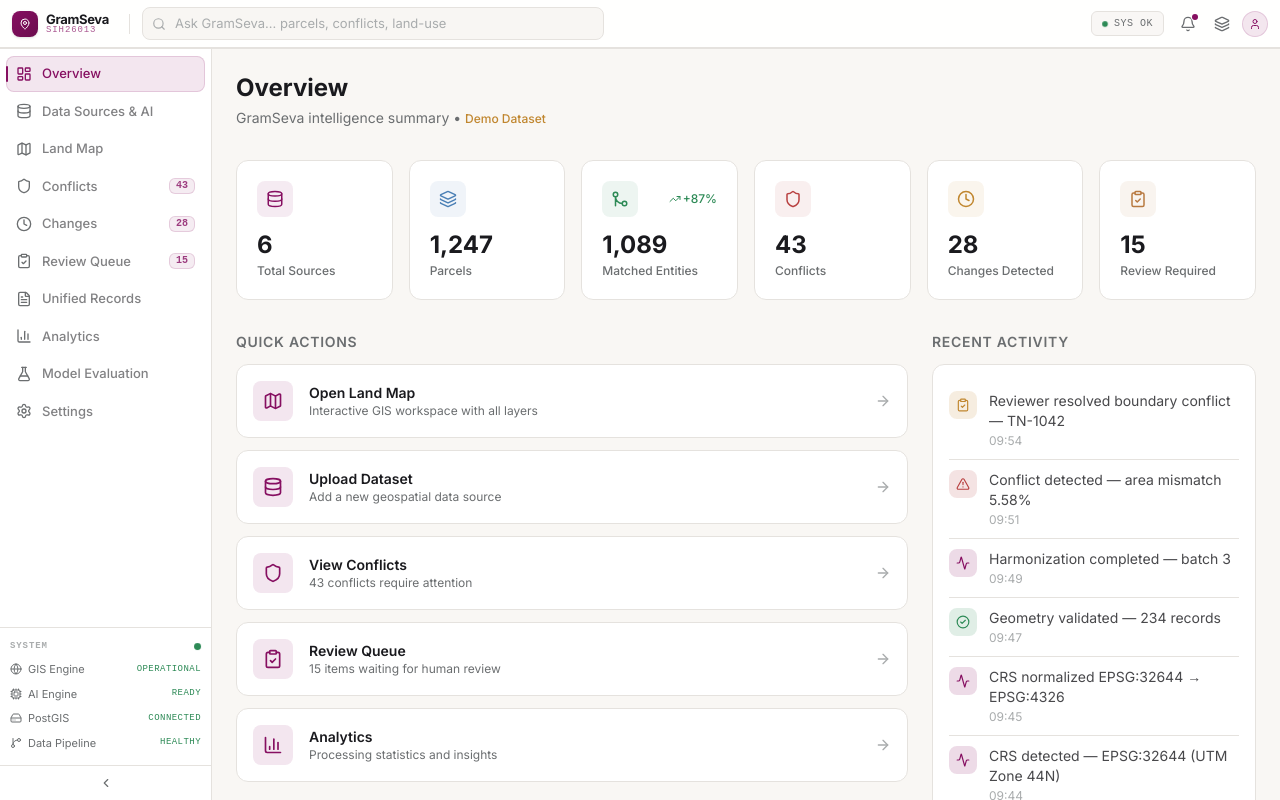
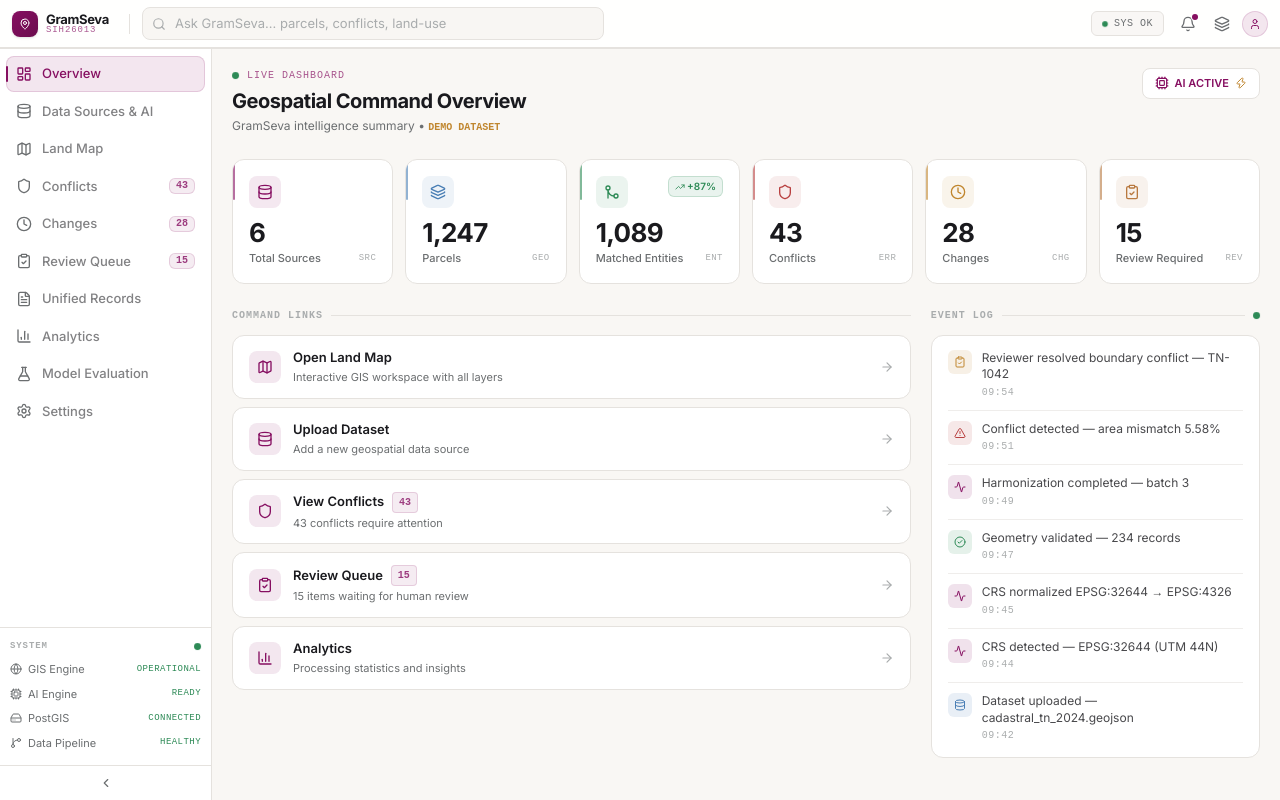
Before and after one commit to banupragathi/GramSeva, a Next.js app in the folder frontend/: page /dashboard in a window 1280 px wide. Built offline with nearby package versions, Linux system fonts and the light colour scheme.

Commit message:
feat(ui): redesign geospatial command dashboard

```diff
--- a/frontend/src/app/(workspace)/dashboard/page.tsx
+++ b/frontend/src/app/(workspace)/dashboard/page.tsx
@@ -16,10 +16,12 @@ import {
   CheckCircle2,
   BarChart3,
   Activity,
+  Cpu,
+  Zap,
 } from "lucide-react";
 
 /* ------------------------------------------------------------------ */
-/*  STAT CARD                                                           */
+/*  TELEMETRY STAT CARD — HUD style                                     */
 /* ------------------------------------------------------------------ */
 function StatCard({
   icon: Icon,
@@ -28,6 +30,7 @@ function StatCard({
   change,
   color,
   delay,
+  mono,
 }: {
   icon: React.ElementType;
   label: string;
@@ -35,36 +38,50 @@ function StatCard({
   change?: string;
   color: string;
   delay: number;
+  mono?: string;
 }) {
   return (
     <motion.div
-      initial={{ opacity: 0, y: 12 }}
+      initial={{ opacity: 0, y: 14 }}
       animate={{ opacity: 1, y: 0 }}
-      transition={{ delay, duration: 0.4 }}
-      className="p-5 rounded-xl border border-border bg-surface-card hover:shadow-md transition-shadow"
+      transition={{ delay, duration: 0.35, ease: "easeOut" }}
+      className="relative p-4 rounded-xl border border-border bg-surface-card hover:border-primary/25 hover:shadow-lg transition-all group overflow-hidden"
     >
-      <div className="flex items-center justify-between mb-3">
+      {/* Corner accent */}
+      <div
+        className="absolute top-0 left-0 w-0.5 h-10 rounded-b-full opacity-60"
+        style={{ backgroundColor: color }}
+      />
+
+      <div className="flex items-start justify-between mb-3">
         <div
-          className="w-9 h-9 rounded-lg flex items-center justify-center"
-          style={{ backgroundColor: `${color}15` }}
+          className="w-8 h-8 rounded-lg flex items-center justify-center flex-shrink-0"
+          style={{ backgroundColor: `${color}18` }}
         >
-          <Icon className="w-4.5 h-4.5" style={{ color }} />
+          <Icon className="w-4 h-4" style={{ color }} />
         </div>
         {change && (
-          <span className="text-xs font-medium text-success flex items-center gap-0.5">
-            <TrendingUp className="w-3 h-3" />
+          <span className="text-[10px] font-semibold text-success flex items-center gap-0.5 bg-success/10 px-1.5 py-0.5 rounded-md border border-success/20">
+            <TrendingUp className="w-2.5 h-2.5" />
             {change}
           </span>
         )}
       </div>
-      <div className="text-2xl font-bold mb-0.5">{value}</div>
-      <div className="text-xs text-neutral-dark font-medium">{label}</div>
+
+      <div className="text-[26px] font-bold tracking-tight leading-none mb-1">{value}</div>
+
+      <div className="flex items-center justify-between">
+        <div className="text-[11px] text-neutral-dark font-medium">{label}</div>
+        {mono && (
+          <span className="font-mono text-[9px] text-neutral tracking-wider">{mono}</span>
+        )}
+      </div>
     </motion.div>
   );
 }
 
 /* ------------------------------------------------------------------ */
-/*  QUICK ACTION                                                       */
+/*  QUICK ACTION — refined card                                         */
 /* ------------------------------------------------------------------ */
 function QuickAction({
   icon: Icon,
@@ -72,38 +89,47 @@ function QuickAction({
   description,
   href,
   delay,
+  badge,
 }: {
   icon: React.ElementType;
   label: string;
   description: string;
   href: string;
   delay: number;
+  badge?: string;
 }) {
   return (
     <motion.div
-      initial={{ opacity: 0, y: 12 }}
-      animate={{ opacity: 1, y: 0 }}
-      transition={{ delay, duration: 0.4 }}
+      initial={{ opacity: 0, x: -8 }}
+      animate={{ opacity: 1, x: 0 }}
+      transition={{ delay, duration: 0.3, ease: "easeOut" }}
     >
       <Link
         href={href}
-        className="group flex items-center gap-4 p-4 rounded-xl border border-border bg-surface-card hover:border-primary/30 hover:shadow-md transition-all"
+        className="group flex items-center gap-3 px-4 py-3 rounded-xl border border-border bg-surface-card hover:border-primary/30 hover:bg-primary/3 hover:shadow-md transition-all"
       >
-        <div className="w-10 h-10 rounded-lg bg-primary/10 flex items-center justify-center group-hover:bg-primary/15 transition-colors">
-          <Icon className="w-5 h-5 text-primary" />
+        <div className="w-8 h-8 rounded-lg bg-primary/10 flex items-center justify-center flex-shrink-0 group-hover:bg-primary/18 transition-colors">
+          <Icon className="w-4 h-4 text-primary" />
         </div>
         <div className="flex-1 min-w-0">
-          <div className="text-sm font-semibold">{label}</div>
-          <div className="text-xs text-neutral-dark">{description}</div>
+          <div className="flex items-center gap-2">
+            <span className="text-[13px] font-semibold">{label}</span>
+            {badge && (
+              <span className="font-mono text-[10px] font-semibold px-1.5 py-0.5 rounded bg-primary/8 text-primary/80 border border-primary/15">
+                {badge}
+              </span>
+            )}
+          </div>
+          <div className="text-[11px] text-neutral-dark mt-0.5">{description}</div>
         </div>
-        <ArrowRight className="w-4 h-4 text-neutral group-hover:text-primary transition-colors" />
+        <ArrowRight className="w-3.5 h-3.5 text-neutral group-hover:text-primary group-hover:translate-x-0.5 transition-all flex-shrink-0" />
       </Link>
     </motion.div>
   );
 }
 
 /* ------------------------------------------------------------------ */
-/*  RECENT ACTIVITY ITEM                                               */
+/*  ACTIVITY ITEM                                                        */
 /* ------------------------------------------------------------------ */
 function ActivityItem({
   time,
@@ -115,31 +141,31 @@ function ActivityItem({
   type: "upload" | "conflict" | "review" | "process" | "match";
 }) {
   const colors = {
-    upload: "bg-info/15 text-info",
-    conflict: "bg-error/15 text-error",
-    review: "bg-warning/15 text-warning",
-    process: "bg-primary/15 text-primary",
-    match: "bg-success/15 text-success",
+    upload:   { bg: "bg-info/12 text-info",      dot: "bg-info" },
+    conflict: { bg: "bg-error/12 text-error",     dot: "bg-error" },
+    review:   { bg: "bg-warning/12 text-warning", dot: "bg-warning" },
+    process:  { bg: "bg-primary/12 text-primary", dot: "bg-primary" },
+    match:    { bg: "bg-success/12 text-success", dot: "bg-success" },
   };
 
   const icons = {
-    upload: Database,
+    upload:   Database,
     conflict: AlertTriangle,
-    review: ClipboardCheck,
-    process: Activity,
-    match: CheckCircle2,
+    review:   ClipboardCheck,
+    process:  Activity,
+    match:    CheckCircle2,
   };
 
   const StatusIcon = icons[type];
 
   return (
-    <div className="flex items-start gap-3 py-2.5">
-      <div className={`w-7 h-7 rounded-lg flex items-center justify-center flex-shrink-0 ${colors[type]}`}>
-        <StatusIcon className="w-3.5 h-3.5" />
+    <div className="flex items-start gap-2.5 py-2.5 group">
+      <div className={`w-6 h-6 rounded-md flex items-center justify-center flex-shrink-0 ${colors[type].bg}`}>
+        <StatusIcon className="w-3 h-3" />
       </div>
       <div className="flex-1 min-w-0">
-        <div className="text-sm text-foreground/80">{description}</div>
-        <div className="text-xs text-neutral mt-0.5">{time}</div>
+        <div className="text-[12px] text-foreground/80 leading-snug">{description}</div>
+        <div className="font-mono text-[10px] text-neutral mt-0.5 tracking-wider">{time}</div>
       </div>
     </div>
   );
@@ -150,80 +176,72 @@ function ActivityItem({
 /* ================================================================== */
 export default function DashboardPage() {
   return (
-    <div className="p-6 max-w-7xl mx-auto">
-      {/* Header */}
+    <div className="p-5 max-w-7xl mx-auto space-y-6">
+
+      {/* ── Header ── */}
       <motion.div
-        initial={{ opacity: 0, y: 8 }}
+        initial={{ opacity: 0, y: 6 }}
         animate={{ opacity: 1, y: 0 }}
-        className="mb-8"
+        className="flex items-start justify-between"
       >
-        <h1 className="text-2xl font-bold mb-1">Overview</h1>
-        <p className="text-sm text-neutral-dark">
-          GramSeva intelligence summary • <span className="text-warning text-xs font-medium">Demo Dataset</span>
-        </p>
+        <div>
+          <div className="flex items-center gap-2 mb-1">
+            <span className="radar-dot" />
+            <span className="font-mono text-[10px] text-primary/70 tracking-widest uppercase">Live Dashboard</span>
+          </div>
+          <h1 className="text-xl font-bold tracking-tight">Geospatial Command Overview</h1>
+          <p className="text-[12px] text-neutral-dark mt-0.5">
+            GramSeva intelligence summary •{" "}
+            <span className="text-warning font-semibold font-mono text-[10px]">DEMO DATASET</span>
+          </p>
+        </div>
+        <div className="hidden md:flex items-center gap-1.5 px-3 py-1.5 rounded-lg border border-border bg-surface-card">
+          <Cpu className="w-3.5 h-3.5 text-primary" />
+          <span className="text-[11px] font-semibold text-primary">AI ACTIVE</span>
+          <Zap className="w-3 h-3 text-warning" />
+        </div>
       </motion.div>
 
-      {/* Stats Grid */}
-      <div className="grid grid-cols-2 lg:grid-cols-3 xl:grid-cols-6 gap-4 mb-8">
-        <StatCard icon={Database} label="Total Sources" value="6" color="#860F61" delay={0} />
-        <StatCard icon={Layers} label="Parcels" value="1,247" color="#4a7fb5" delay={0.05} />
-        <StatCard icon={GitMerge} label="Matched Entities" value="1,089" change="+87%" color="#2d8a56" delay={0.1} />
-        <StatCard icon={Shield} label="Conflicts" value="43" color="#b84040" delay={0.15} />
-        <StatCard icon={Clock} label="Changes Detected" value="28" color="#c0862e" delay={0.2} />
-        <StatCard icon={ClipboardCheck} label="Review Required" value="15" color="#b87940" delay={0.25} />
+      {/* ── Stats Grid ── */}
+      <div className="grid grid-cols-2 lg:grid-cols-3 xl:grid-cols-6 gap-3">
+        <StatCard icon={Database}       label="Total Sources"    value="6"     color="#860F61" delay={0}    mono="SRC" />
+        <StatCard icon={Layers}         label="Parcels"          value="1,247" color="#4a7fb5" delay={0.04} mono="GEO" />
+        <StatCard icon={GitMerge}       label="Matched Entities" value="1,089" change="+87%"  color="#2d8a56" delay={0.08} mono="ENT" />
+        <StatCard icon={Shield}         label="Conflicts"        value="43"    color="#b84040" delay={0.12} mono="ERR" />
+        <StatCard icon={Clock}          label="Changes"          value="28"    color="#c0862e" delay={0.16} mono="CHG" />
+        <StatCard icon={ClipboardCheck} label="Review Required"  value="15"    color="#b87940" delay={0.20} mono="REV" />
       </div>
 
-      <div className="grid grid-cols-1 lg:grid-cols-3 gap-6">
+      {/* ── Main content ── */}
+      <div className="grid grid-cols-1 lg:grid-cols-3 gap-5">
+
         {/* Quick Actions */}
-        <div className="lg:col-span-2 space-y-3">
-          <h2 className="text-sm font-semibold text-neutral-dark uppercase tracking-wider mb-3">Quick Actions</h2>
-          <QuickAction
-            icon={Map}
-            label="Open Land Map"
-            description="Interactive GIS workspace with all layers"
-            href="/map"
-            delay={0.1}
-          />
-          <QuickAction
-            icon={Database}
-            label="Upload Dataset"
-            description="Add a new geospatial data source"
-            href="/data-sources"
-            delay={0.15}
-          />
-          <QuickAction
-            icon={Shield}
-            label="View Conflicts"
-            description="43 conflicts require attention"
-            href="/conflicts"
-            delay={0.2}
-          />
-          <QuickAction
-            icon={ClipboardCheck}
-            label="Review Queue"
-            description="15 items waiting for human review"
-            href="/review"
-            delay={0.25}
-          />
-          <QuickAction
-            icon={BarChart3}
-            label="Analytics"
-            description="Processing statistics and insights"
-            href="/analytics"
-            delay={0.3}
-          />
+        <div className="lg:col-span-2 space-y-2">
+          <div className="flex items-center gap-2 mb-3">
+            <span className="font-mono text-[10px] font-semibold text-neutral uppercase tracking-widest">Command Links</span>
+            <div className="flex-1 h-px bg-border" />
+          </div>
+          <QuickAction icon={Map}           label="Open Land Map"    description="Interactive GIS workspace with all layers"   href="/map"          delay={0.08} />
+          <QuickAction icon={Database}      label="Upload Dataset"   description="Add a new geospatial data source"            href="/data-sources" delay={0.12} />
+          <QuickAction icon={Shield}        label="View Conflicts"   description="43 conflicts require attention"              href="/conflicts"    delay={0.16} badge="43" />
+          <QuickAction icon={ClipboardCheck} label="Review Queue"   description="15 items waiting for human review"          href="/review"       delay={0.20} badge="15" />
+          <QuickAction icon={BarChart3}     label="Analytics"        description="Processing statistics and insights"          href="/analytics"    delay={0.24} />
         </div>
 
         {/* Recent Activity */}
         <div>
-          <h2 className="text-sm font-semibold text-neutral-dark uppercase tracking-wider mb-3">Recent Activity</h2>
-          <div className="rounded-xl border border-border bg-surface-card p-4 divide-y divide-border">
+          <div className="flex items-center gap-2 mb-3">
+            <span className="font-mono text-[10px] font-semibold text-neutral uppercase tracking-widest">Event Log</span>
+            <div className="flex-1 h-px bg-border" />
+            <span className="radar-dot" />
+          </div>
+          <div className="rounded-xl border border-border bg-surface-card px-4 py-1 divide-y divide-border/60">
             <ActivityItem time="09:54" description="Reviewer resolved boundary conflict — TN-1042" type="review" />
             <ActivityItem time="09:51" description="Conflict detected — area mismatch 5.58%" type="conflict" />
             <ActivityItem time="09:49" description="Harmonization completed — batch 3" type="process" />
             <ActivityItem time="09:47" description="Geometry validated — 234 records" type="match" />
             <ActivityItem time="09:45" description="CRS normalized EPSG:32644 → EPSG:4326" type="process" />
-            <ActivityItem time="09:44" description="CRS detected — EPSG:32644 (UTM Zone 44N)" type="process" />
+            <ActivityItem time="09:44" description="CRS detected — EPSG:32644 (UTM 44N)" type="process" />
             <ActivityItem time="09:42" description="Dataset uploaded — cadastral_tn_2024.geojson" type="upload" />
           </div>
         </div>
```
